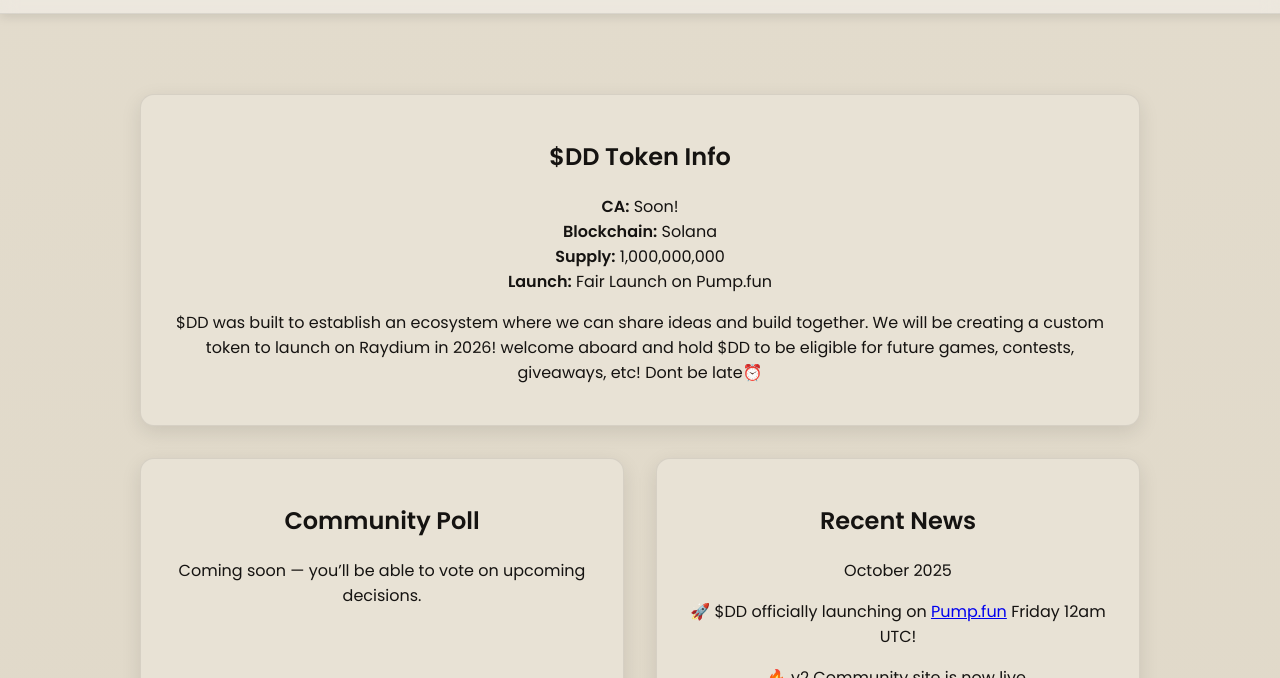
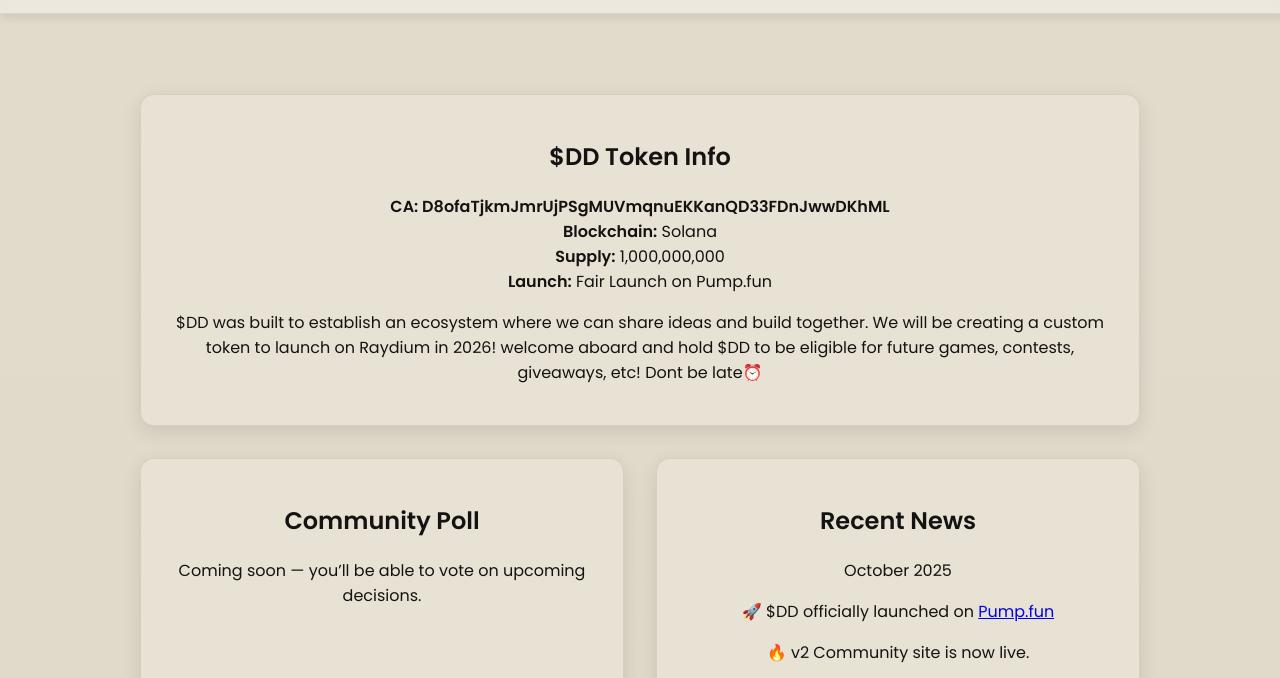
Before and after one commit to DevDunning/dev-dunning, a plain HTML site: page index.html in a window 1280 px wide. Shown: the part 269-947 px from the top of the page. Drawn offline with Linux system fonts and the light colour scheme.

Commit message:
Update with ca

```diff
--- a/index.html
+++ b/index.html
@@ -29,7 +29,7 @@
       <section id="token" class="card">
         <h2>$DD Token Info</h2>
         <div class="token-meta">
-          <div><strong>CA:</strong> Soon!</div>
+          <div><strong>CA: D8ofaTjkmJmrUjPSgMUVmqnuEKKanQD33FDnJwwDKhML</strong></div>
           <div><strong>Blockchain:</strong> Solana</div>
           <div><strong>Supply:</strong> 1,000,000,000</div>
           <div><strong>Launch:</strong> Fair Launch on Pump.fun</div>
@@ -51,13 +51,12 @@
           <h2>Recent News</h2>
           <p class="small-muted">October 2025</p>
           <p>
-            🚀 $DD officially launching on
+            🚀 $DD officially launched on
             <a
               href="https://pump.fun/profile/B2DwSouVbLVKadzgSvS4yGWQMamtgMPUGQJyhKKGaDR6"
               target="_blank"
               >Pump.fun</a
             >
-            Friday 12am UTC!
           </p>
           <p>🔥 v2 Community site is now live.</p>
           <p>👥 Join our Telegram to be part of early governance.</p>
```
Also changed, not shown: whitepaper.html (+1 -1 lines).
